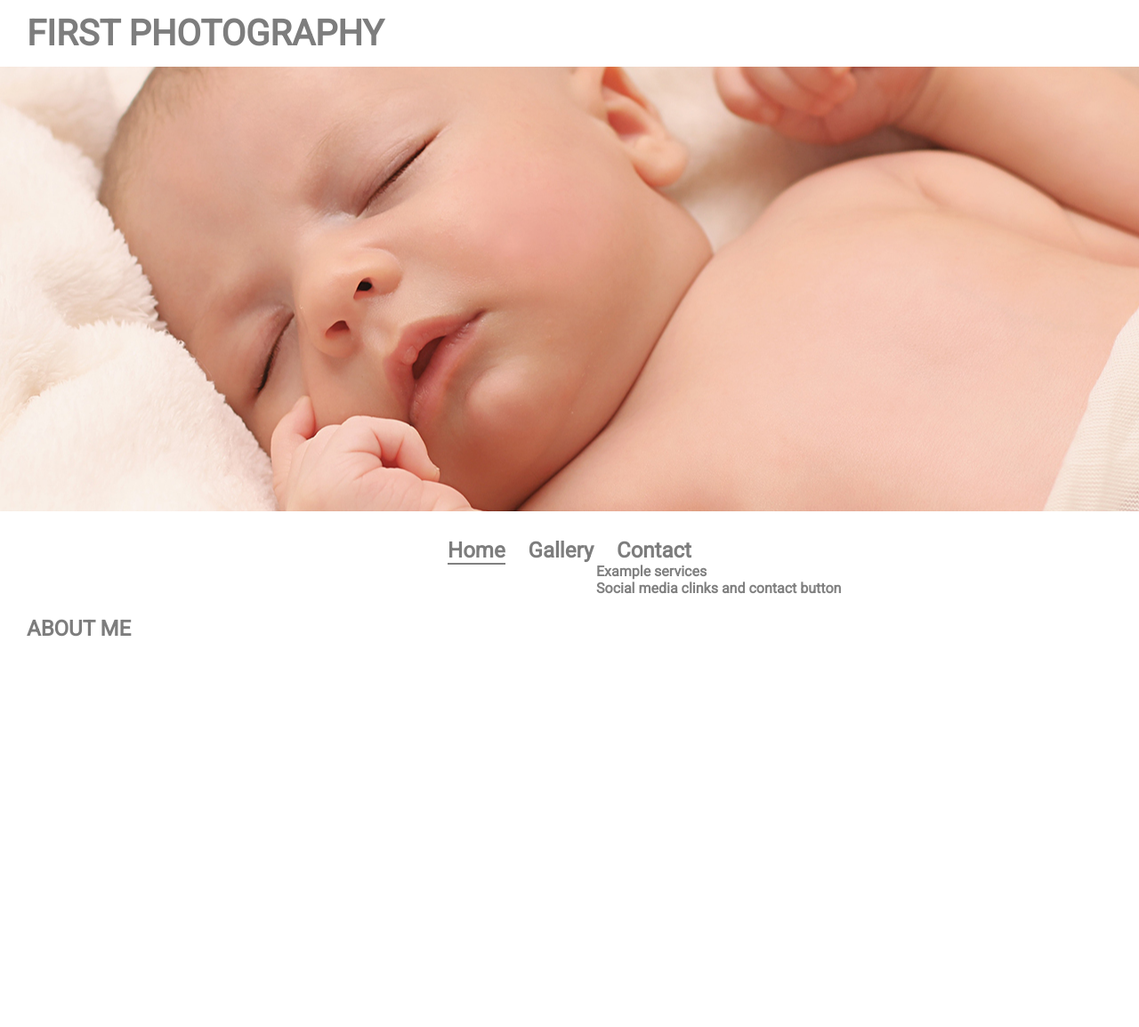
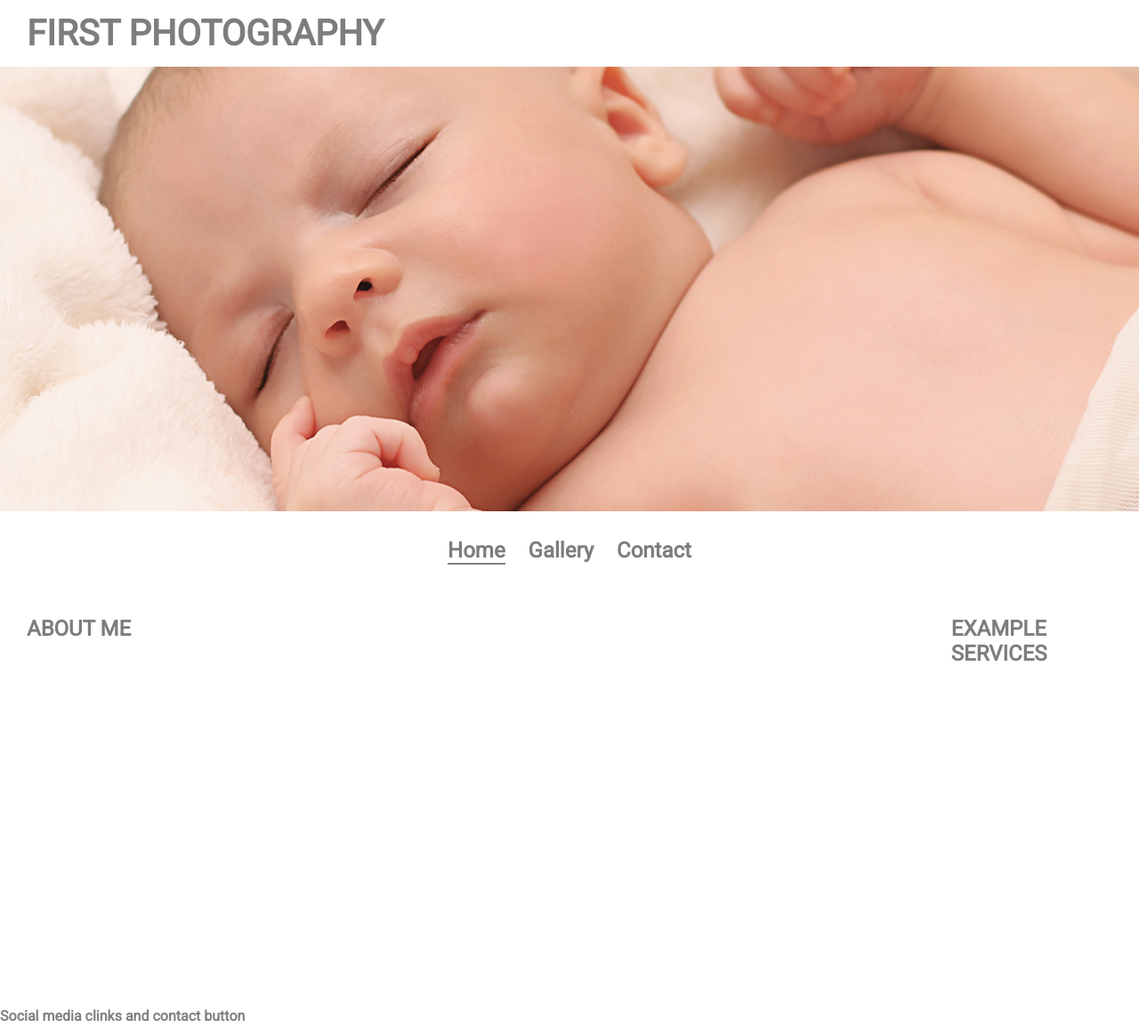
Before and after one commit to LADCode2021/HTML_and_CSS_Essentials_Portfolio_Project, a plain HTML site: page index.html in a window 1280 px wide. Shown: the whole page at 89% size. Drawn offline with Linux system fonts and the light colour scheme.

Commit message:
Update: about me and example services section to one section called main. Add: css for sections

```diff
--- a/assets/css/style.css
+++ b/assets/css/style.css
@@ -75,12 +75,39 @@ h1, h2 {
     border-bottom: 2px solid #808080;
 }
 
-/* About me section */
+/* Main section */
+
+#main-section {
+    height: 500px;
+}
 
 #about-me {
-    height: 500px;
     width: 50%;
+    float: left;
+    padding-top: 60px;
+}
+
+#example-services {
+    width: 50%;
+    padding-top: 60px;
+    float: right;
+}
+
+.about-me-heading {
+    width: 33%;
+    float: left;
+    clear: both;
     margin-left: 30px;
-    padding-top: 60px;
-    float: left;
+
 }
+
+.example-services-heading {
+    width: 33%;
+    float: right;
+    clear: both;
+
+}
+
+.example-services-heading {
+
+}
--- a/index.html
+++ b/index.html
@@ -21,12 +21,14 @@
             </ul>
         </nav>
     </header>
-    <section>
+    <main id="main-section">
         <div id="about-me">
-            <h2>About me</h2>
+            <h2 class="about-me-heading">About me</h2>
         </div>
-    </section>
-    <section>Example services</section>
+        <div id="example-services">
+            <h2 class="example-services-heading">Example services</h2>
+        </div>
+    </main>
     <Footer>Social media clinks and contact button</Footer>
 </body>
 </html>
```
